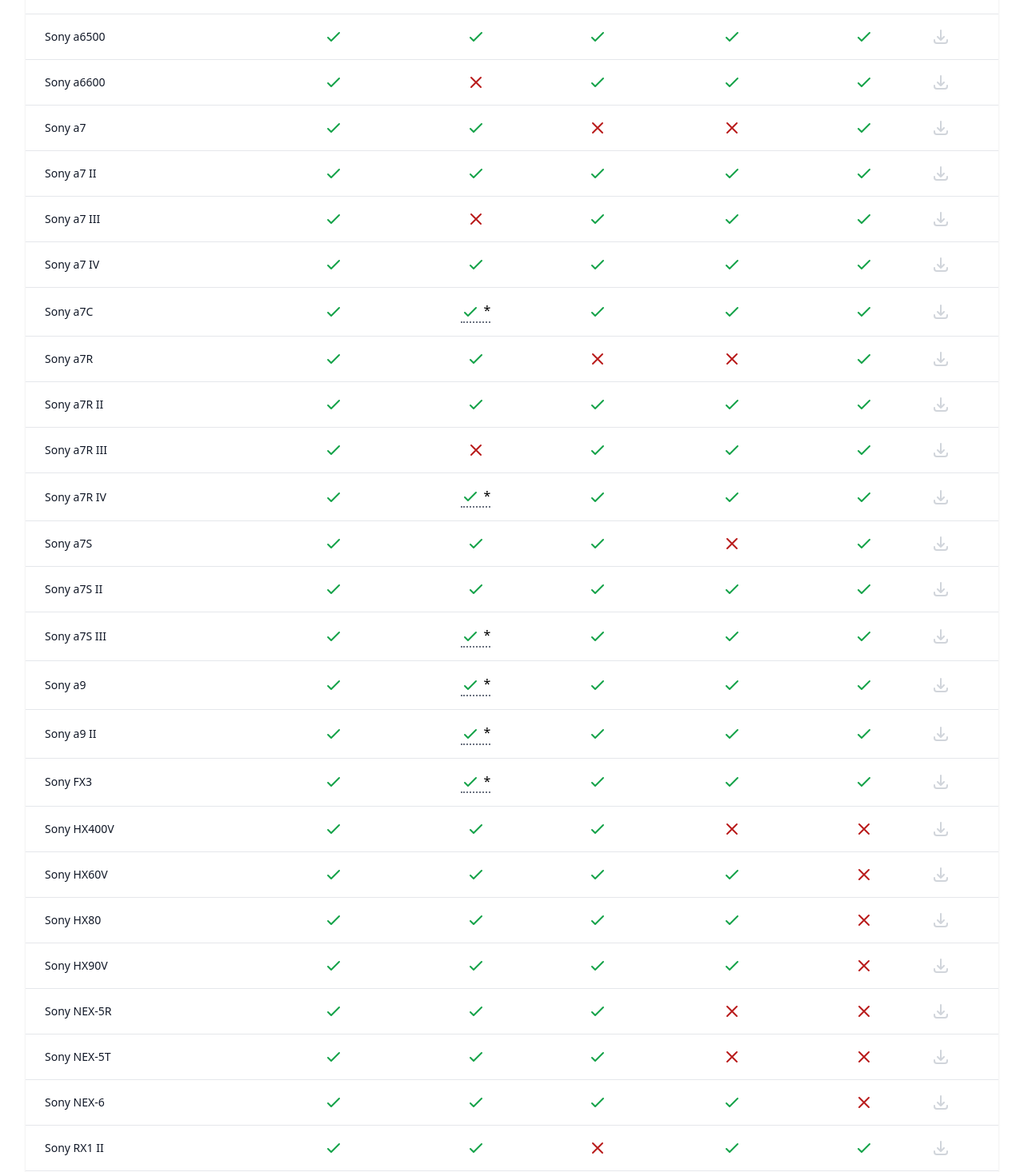
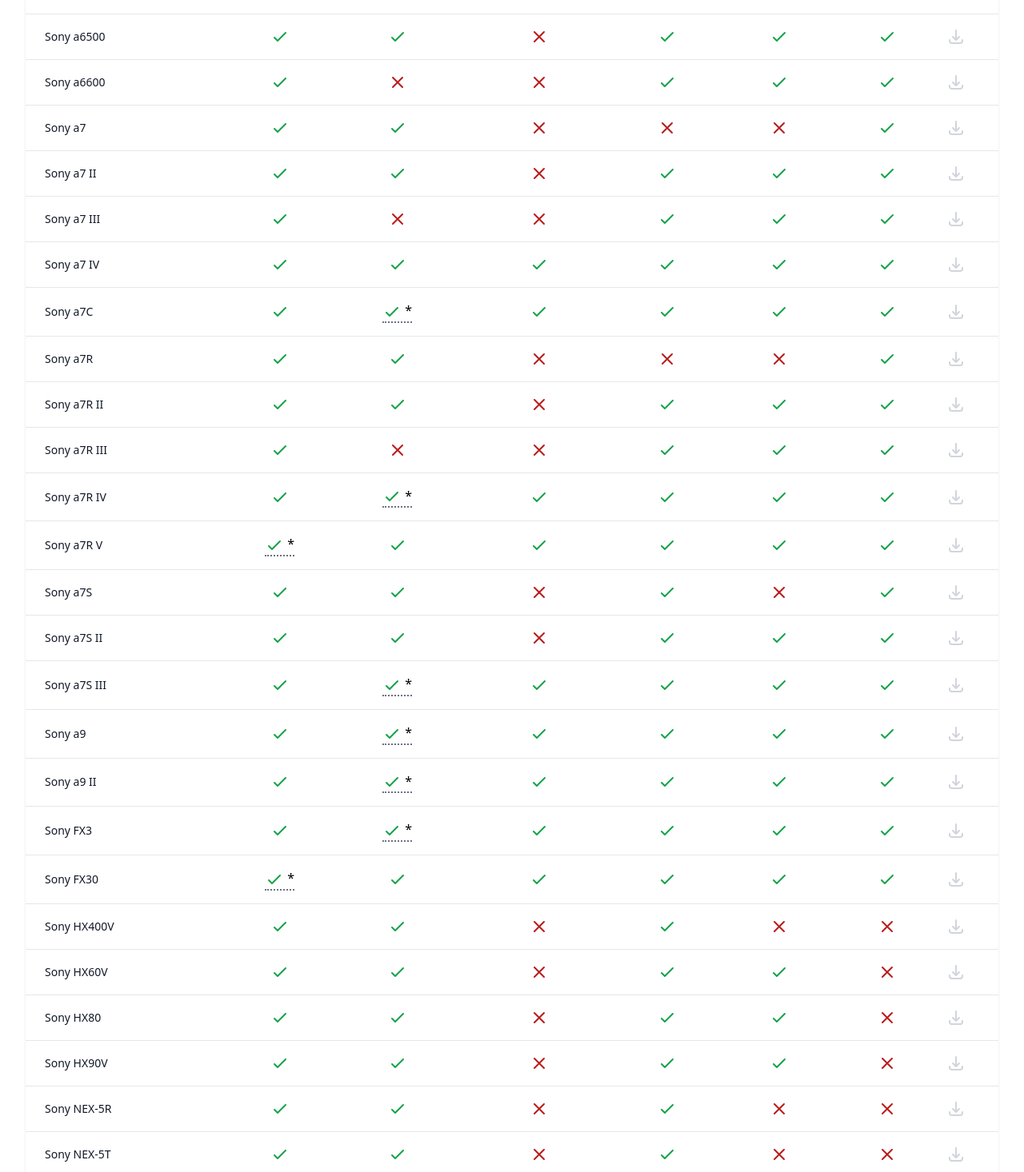
Before and after one commit to gswirski/shutter-website, a Next.js app: page /cameras in a window 1280 px wide. Shown: the part 784-2250 px from the top of the page at 80% size. Built offline with nearby package versions, Linux system fonts and the light colour scheme.

Commit message:
add focus bracketing section

```diff
--- a/components/cameras.js
+++ b/components/cameras.js
@@ -1,14 +1,16 @@
 const sonyList = [
-  'a1', 'a9', 'a9 II', 'a7', 'a7 II', 'a7 III', 'a7 IV', 'a7C', 'a7R', 'a7R II', 'a7R III', 'a7R IV',
+  'a1', 'a9', 'a9 II', 'a7', 'a7 II', 'a7 III', 'a7 IV', 'a7C', 'a7R', 'a7R II', 'a7R III', 'a7R IV', 'a7R V',
   'a7S', 'a7S II', 'a7S III', 'a5000', 'a5100', 'a6000', 'a6100', 'a6300', 'a6400', 'a6500', 'a6600',
-  'FX3', 'RX1 II', 'RX10 II', 'RX10 III', 'RX10 IV', 'RX100 III', 'RX100 IV', 'RX100 V', 'RX100 VI',
+  'FX3', 'FX30', 'RX1 II', 'RX10 II', 'RX10 III', 'RX10 IV', 'RX100 III', 'RX100 IV', 'RX100 V', 'RX100 VI',
   'RX100 VII', 'HX400V', 'HX60V', 'HX80', 'HX90V', 'WX500', 'NEX-5R', 'NEX-5T', 'NEX-6',
   'ZV-1', 'ZV-E10'
 ];
 
+const a7ivInstuctions = ['a7R V', 'FX30'];
 const noFocus = ['a7 III', 'a7R III', 'a6100', 'a6400', 'a6600', 'RX10 IV'];
 const noWideFocus = ['a9', 'a9 II', 'a7C', 'a7R IV', 'a7S III', 'FX3', 'RX100 VII', 'ZV-1', 'ZV-E10'];
 const trackingFocus = ['a1', 'a7 IV'];
+const focusBracketing = ['a1', 'a9', 'a9 II', 'a7 IV', 'a7C', 'a7R IV', 'a7R V', 'a7S III', 'FX3', 'FX30', 'RX100 VII', 'ZV-1', 'ZV-E10']
 const noVideo = ['a7', 'a7R', 'a5000', 'a6000', 'RX1 II'];
 const noBurst = ['a7', 'a7R', 'a7S', 'a5000', 'a5100', 'a6000', 'RX100 III', 'HX400V', 'NEX-5R', 'NEX-5T', 'NEX=6'];
 const noBulb = ['HX400V', 'HX60V', 'HX80', 'HX90V', 'WX500', 'NEX-5R', 'NEX-5T', 'NEX-6']
@@ -33,10 +35,12 @@
     return {
       name: `Sony ${camera}`,
       support: true,
+      wrongInstructions: a7ivInstuctions.includes(camera),
       video: !noVideo.includes(camera),
       burst: !noBurst.includes(camera),
       bulb: !noBulb.includes(camera),
       focus: focus,
+      focusBracketing: focusBracketing.includes(camera),
       download: "https://itunes.apple.com/us/app/shutter-camera-remote/id1459044148?ls=1&mt=8"
     }
   });
--- a/pages/cameras.js
+++ b/pages/cameras.js
@@ -89,6 +89,12 @@
                           scope="col"
                           className="px-6 py-3 text-center text-xs font-medium text-gray-500 uppercase tracking-wider"
                         >
+                          Focus Bracketing
+                        </th>
+                        <th
+                          scope="col"
+                          className="px-6 py-3 text-center text-xs font-medium text-gray-500 uppercase tracking-wider"
+                        >
                           Video
                         </th>
                         <th
@@ -114,8 +120,18 @@
                           <td className="px-6 py-4 whitespace-nowrap">
                             <div className="text-sm font-medium text-gray-900">{camera.name}</div>
                           </td>
-                          <td className="px-6 py-4 whitespace-nowrap">
-                            <CheckIcon className="w-6 h-6 text-green-600 mx-auto" />
+                          <td className="px-6 py-4 whitespace-nowrap text-center">
+                            { camera.wrongInstructions &&
+                              <span className="border-b-2 border-gray-500 border-dotted inline-block has-tooltip">
+                                <span className="tooltip text-gray-500 text-sm">
+                                  Follow Sony a7 IV instructions.
+                                </span>
+                                <CheckIcon className="w-6 h-6 text-green-600 mx-auto inline-block" /> *
+                              </span>
+                            }
+                            { !camera.wrongInstructions &&
+                              <CheckIcon className="w-6 h-6 text-green-600 mx-auto" />
+                            }
                           </td>
                           <td className="px-6 py-4 whitespace-nowrap text-center">
                             { camera.focus == 'spot-required' &&
@@ -131,6 +147,11 @@
 
                             { (camera.focus == 'none') &&
                               <XIcon className="w-6 h-6 text-red-700 mx-auto" /> }
+                          </td>
+                          <td className="px-6 py-4 whitespace-nowrap">
+                          { camera.focusBracketing
+                              ? <CheckIcon className="w-6 h-6 text-green-600 mx-auto" />
+                              : <XIcon className="w-6 h-6 text-red-700 mx-auto" /> }
                           </td>
                           <td className="px-6 py-4 whitespace-nowrap">
                           { camera.video
```
